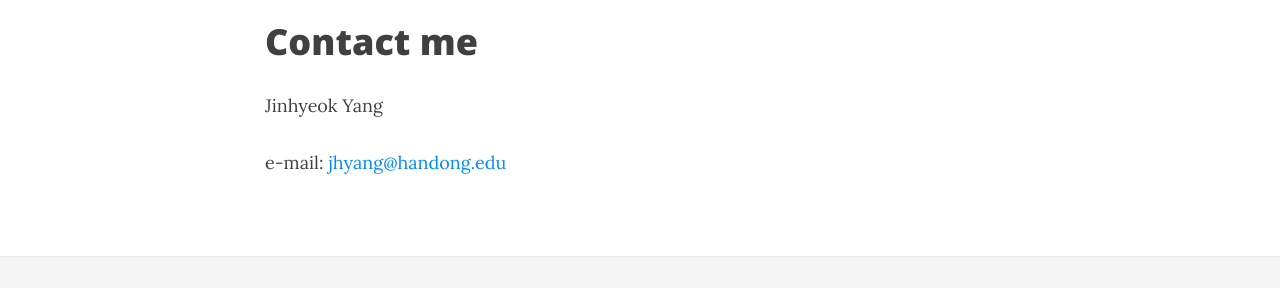
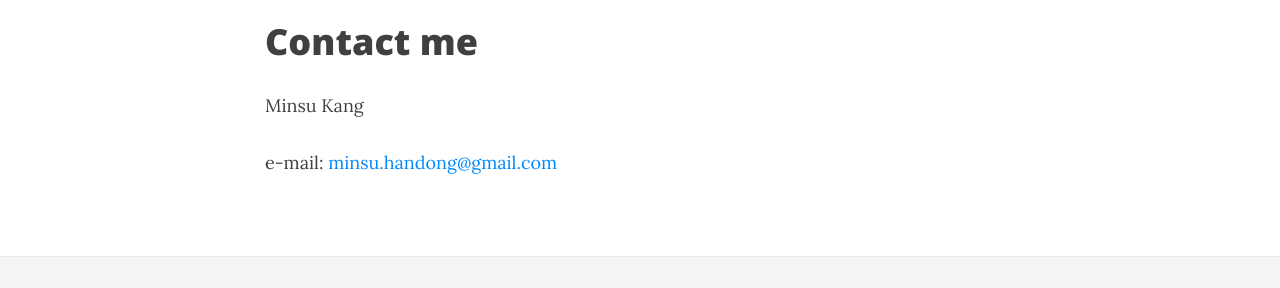
Before and after one commit to hgudllab/hgudllab.github.io, a Jekyll site: the page built from labinfo.md, in a window 1280 px wide and 900 px high, scrolled down 1596 px. Shown: the part 410-698 px from the top of the window. Built offline with Jekyll 4.4.1, drawn with Linux system fonts in a browser that asks for light colours; nearby versions of some CDN libraries.

Commit message:
Update contact info.

```diff
--- a/labinfo.md
+++ b/labinfo.md
@@ -64,6 +64,6 @@ subtitle: Would you like to run with us?
 
 # Contact me
 
-Jinhyeok Yang
+Minsu Kang
 
-e-mail: [jhyang@handong.edu](jhyang@handong.edu)
+e-mail: [minsu.handong@gmail.com](minsu.handong@gmail.com)
```
